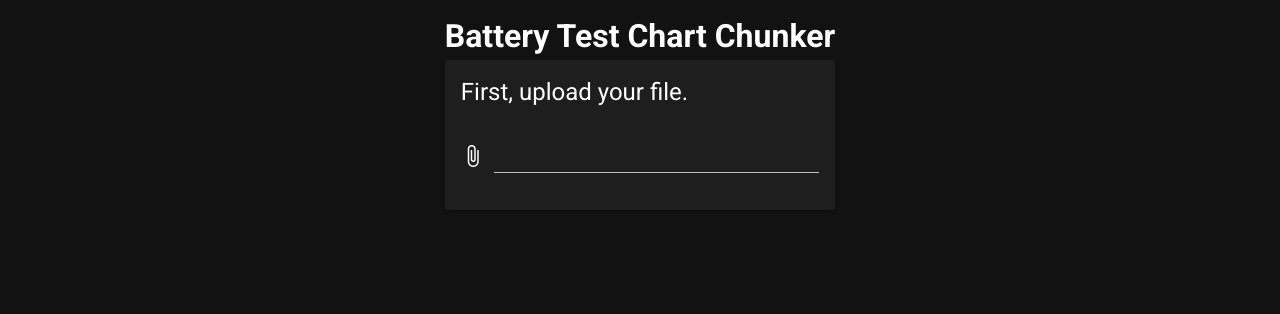
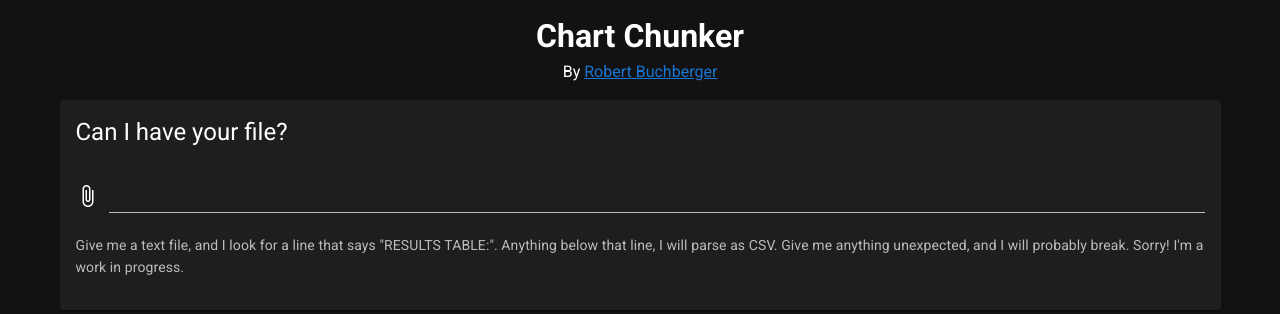
Before and after one commit to rbuchberger/chart_chunker, a Nuxt app: page / in a window 1280 px wide. Shown: the top 314 px of the page. Built offline with nearby package versions, Linux system fonts and the light colour scheme; what vue-clipboard2 would draw is missing.

Commit message:
Make small tweaks

```diff
--- a/components/DataOutput.vue
+++ b/components/DataOutput.vue
@@ -13,9 +13,9 @@
       />
       <v-card-actions>
         <v-spacer />
-        <v-btn @click="copyCurrent">Copy current</v-btn>
+        <v-btn @click="copyCurrent">Copy this</v-btn>
         <v-btn @click="copyAll">Copy all</v-btn>
-        <!-- <v-btn color="orange">Download all</v-btn> -->
+        <v-btn disabled>Download all</v-btn>
         <v-spacer />
       </v-card-actions>
       <textarea hidden="true" id="select-box" />
--- a/components/OutputSettings.vue
+++ b/components/OutputSettings.vue
@@ -3,16 +3,17 @@
     <v-select
       :items="columnItems"
       label="Cycle Split Basis"
-      hint="Split the chart into charge and discharge
-    cycles, based on when this value changes from positive to negative. You
-    probably want charge."
+      hint="Split the chart into charge and discharge cycles, based on when this value
+      changes from positive to negative. Lines where this value is very close to
+      zero are discarded."
       persistent-hint
       :value="splitBasis"
       @change="setSplitBasis"
     />
+    <p></p>
 
-    <h2 class="my-3">Select columns to keep:</h2>
-    <v-row justify="space-around">
+    <h2 class="mt-5">Select columns to keep:</h2>
+    <v-row justify="start">
       <v-checkbox
         v-for="(column, index) in columns"
         :key="index"
--- a/pages/index.vue
+++ b/pages/index.vue
@@ -2,16 +2,23 @@
   <v-layout column justify-center align-center>
     <v-flex xs12 sm8 md6>
       <header class="text-center">
-        <h1>Battery Test Chart Chunker</h1>
+        <h1>Chart Chunker</h1>
+        <p>By <a href="https://robert-buchberger.com">Robert Buchberger</a></p>
       </header>
 
       <v-card>
         <v-card-title v-if="!loaded" class="headline">
-          First, upload your file.
+          Can I have your file?
         </v-card-title>
 
         <v-card-text>
           <FileUploader />
+          <p v-if="!loaded">
+            Give me a text file, and I look for a line that says "RESULTS
+            TABLE:". Anything below that line, I will parse as CSV. Give me
+            anything unexpected, and I will probably break. Sorry! I'm a work in
+            progress.
+          </p>
           <OutputSettings v-if="loaded" />
         </v-card-text>
       </v-card>
--- a/store/index.js
+++ b/store/index.js
@@ -25,6 +25,7 @@ export const mutations = {
     const parser = new Parser(text)
     state.parser = parser
     state.columns = parser.columns
+    this.commit('buildChunker')
   },
 
   loadText(state, text) {
@@ -32,7 +33,6 @@ export const mutations = {
     state.loaded = true
     state.loading = false
     this.commit('buildParser', text)
-    this.commit('buildChunker')
   },
 
   unloadText(state) {
```
